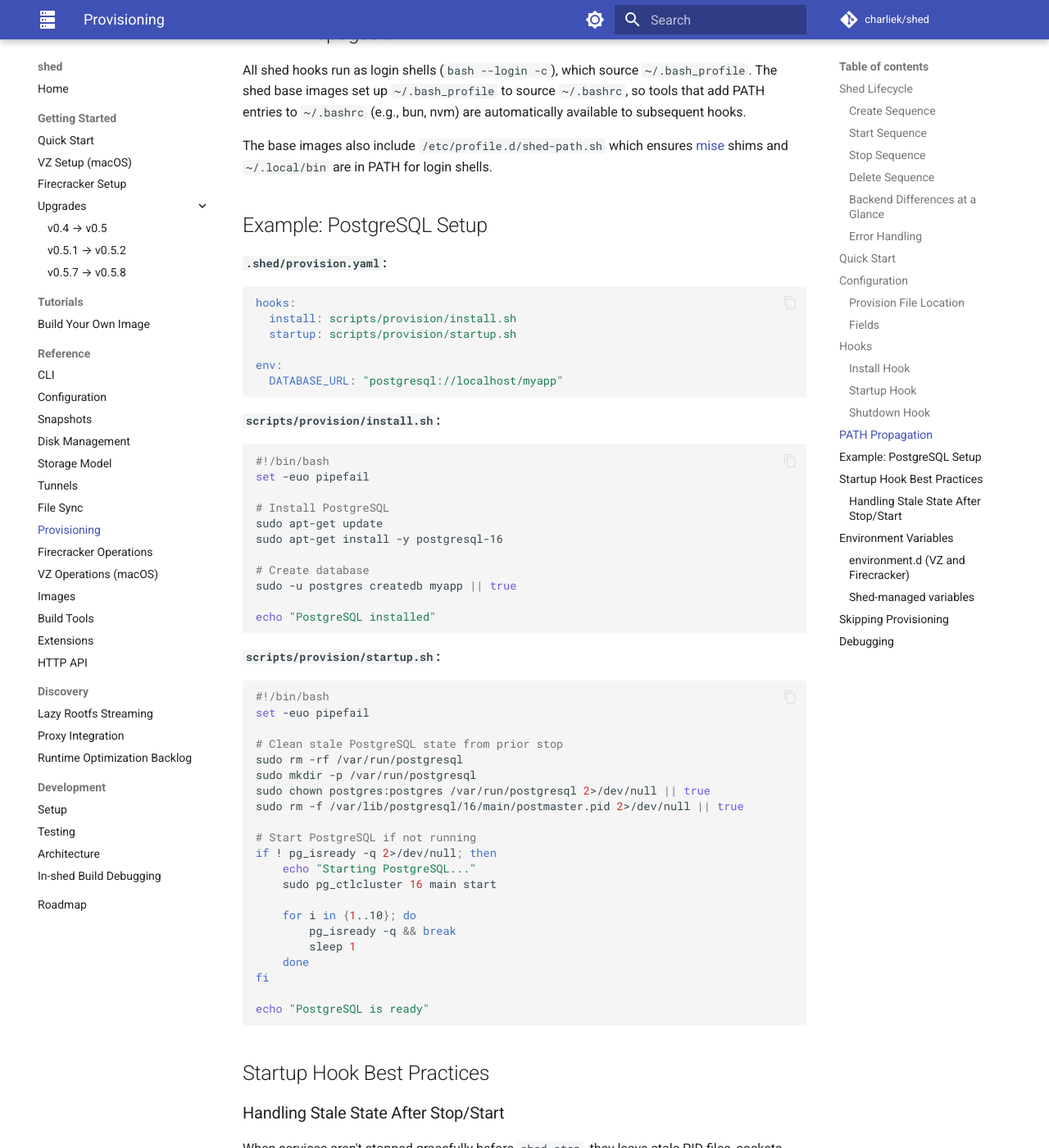
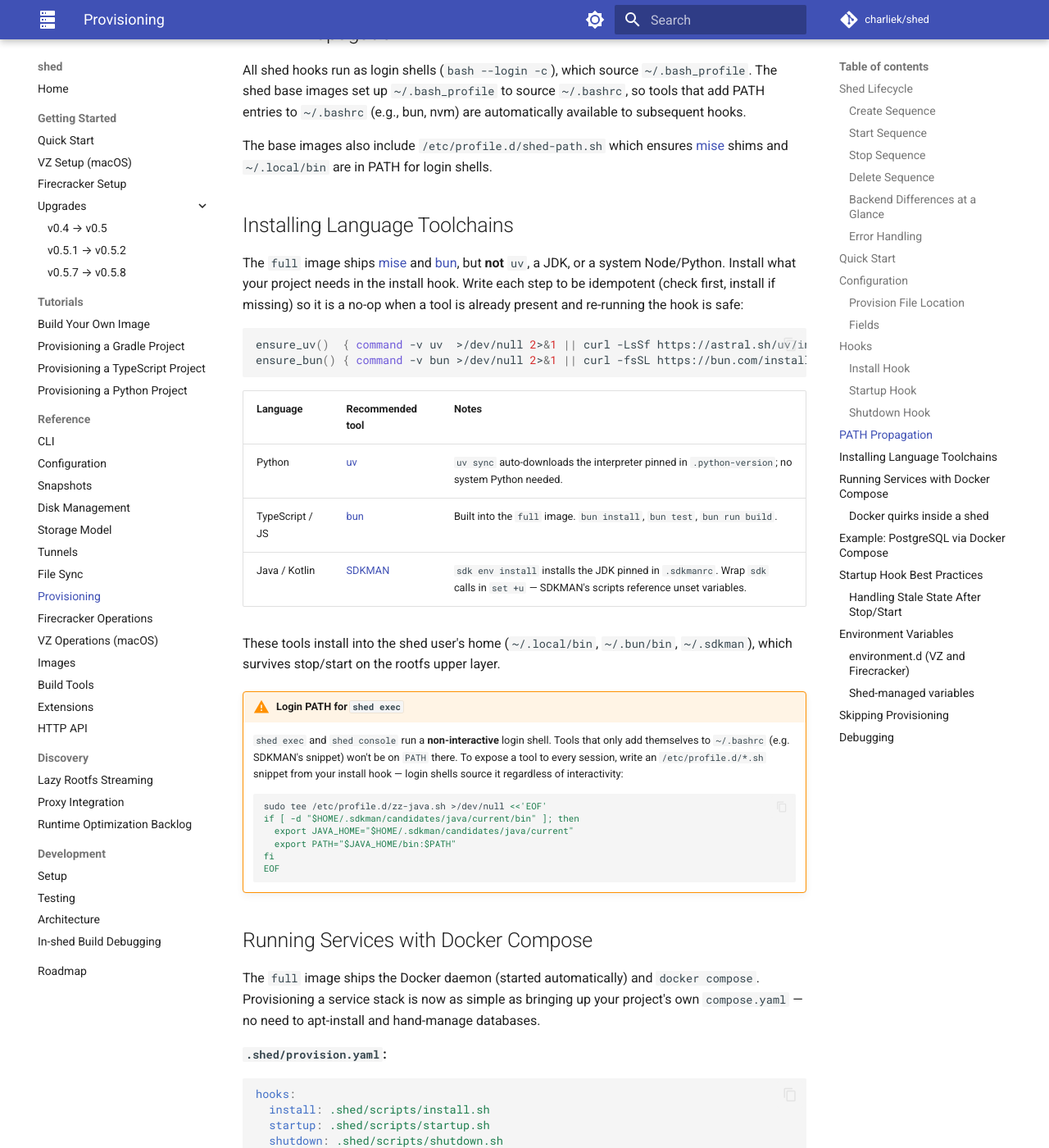
Before and after one commit to charliek/shed, an MkDocs documentation site: the page built from docs/reference/provisioning.md, in a window 1280 px wide and 1400 px high, scrolled down 5068 px. Shown: the whole window at 82% size. Built offline with MkDocs 1.6.1 and Material for MkDocs 9.7.7, drawn with Linux system fonts in a browser that asks for light colours; comment, search, counter and statistics services are not loaded; some of the changed text lies outside the part shown.

Commit message:
docs: refresh provisioning guide, add language tutorials, fix image claims
Provisioning reference:
- document the docker-compose service pattern (now that `full` ships
  Docker) as the recommended way to run Postgres/Redis/etc.
- add an "Installing language toolchains" section (uv / bun / SDKMAN) and
  the /etc/profile.d login-PATH gotcha for non-interactive `shed exec`.
- clarify that provision.yaml `env:` reaches hooks only; use
  /etc/environment.d for env that must reach exec/console/app sessions.
- document the two `full`-image Docker quirks (credsStore=shed blocks
  anonymous pulls; bridge:none breaks Testcontainers' default network).

New tutorials: provisioning a Gradle (SDKMAN + Testcontainers),
TypeScript (bun + compose), and Python (uv + compose) project.

Image-doc accuracy fixes (verified against vz/Dockerfile):
- `base`/`extensions` do NOT ship Docker CE — only `full` does.
- `full` ships Docker + mise + bun + coding agents, NOT a system
  Node.js/Python (install per-project; uv provisions Python).

Co-Authored-By: Claude Opus 4.8 (1M context) <noreply@anthropic.com>

````diff
--- a/docs/reference/provisioning.md
+++ b/docs/reference/provisioning.md
@@ -158,7 +158,107 @@ All shed hooks run as login shells (`bash --login -c`), which source `~/.bash_pr
 
 The base images also include `/etc/profile.d/shed-path.sh` which ensures [mise](https://mise.jdx.dev/) shims and `~/.local/bin` are in PATH for login shells.
 
-## Example: PostgreSQL Setup
+## Installing Language Toolchains
+
+The `full` image ships [mise](https://mise.jdx.dev/) and [bun](https://bun.sh/),
+but **not** `uv`, a JDK, or a system Node/Python. Install what your project needs
+in the install hook. Write each step to be idempotent (check first, install if
+missing) so it is a no-op when a tool is already present and re-running the hook
+is safe:
+
+```bash
+ensure_uv()  { command -v uv  >/dev/null 2>&1 || curl -LsSf https://astral.sh/uv/install.sh | sh; }
+ensure_bun() { command -v bun >/dev/null 2>&1 || curl -fsSL https://bun.com/install | bash; }
+```
+
+| Language | Recommended tool | Notes |
+|----------|------------------|-------|
+| Python | [uv](https://docs.astral.sh/uv/) | `uv sync` auto-downloads the interpreter pinned in `.python-version`; no system Python needed. |
+| TypeScript / JS | [bun](https://bun.sh/) | Built into the `full` image. `bun install`, `bun test`, `bun run build`. |
+| Java / Kotlin | [SDKMAN](https://sdkman.io/) | `sdk env install` installs the JDK pinned in `.sdkmanrc`. Wrap `sdk` calls in `set +u` — SDKMAN's scripts reference unset variables. |
+
+These tools install into the shed user's home (`~/.local/bin`, `~/.bun/bin`,
+`~/.sdkman`), which survives stop/start on the rootfs upper layer.
+
+!!! warning "Login PATH for `shed exec`"
+    `shed exec` and `shed console` run a **non-interactive** login shell. Tools
+    that only add themselves to `~/.bashrc` (e.g. SDKMAN's snippet) won't be on
+    `PATH` there. To expose a tool to every session, write an
+    `/etc/profile.d/*.sh` snippet from your install hook — login shells source
+    it regardless of interactivity:
+
+    ```bash
+    sudo tee /etc/profile.d/zz-java.sh >/dev/null <<'EOF'
+    if [ -d "$HOME/.sdkman/candidates/java/current/bin" ]; then
+      export JAVA_HOME="$HOME/.sdkman/candidates/java/current"
+      export PATH="$JAVA_HOME/bin:$PATH"
+    fi
+    EOF
+    ```
+
+## Running Services with Docker Compose
+
+The `full` image ships the Docker daemon (started automatically) and `docker
+compose`. Provisioning a service stack is now as simple as bringing up your
+project's own `compose.yaml` — no need to apt-install and hand-manage databases.
+
+**`.shed/provision.yaml`:**
+
+```yaml
+hooks:
+  install: .shed/scripts/install.sh
+  startup: .shed/scripts/startup.sh
+  shutdown: .shed/scripts/shutdown.sh
+```
+
+**`startup.sh`** brings the stack up every boot and waits for health:
+
+```bash
+#!/bin/bash
+set -euo pipefail
+cd "${SHED_WORKSPACE:-$PWD}"
+
+# Daemon auto-starts, but may not be ready the instant the hook fires.
+for i in $(seq 1 30); do docker info >/dev/null 2>&1 && break; sleep 1; done
+
+docker compose up -d
+# Wait until every service with a healthcheck reports healthy.
+for i in $(seq 1 30); do
+  pending="$(docker compose ps --format '{{.Name}} {{.Health}}' \
+    | awk '$2 != "" && $2 != "healthy" {print $1}')"
+  [ -z "$pending" ] && break
+  sleep 2
+done
+```
+
+**`shutdown.sh`** stops it gracefully (named volumes persist):
+
+```bash
+#!/bin/bash
+set -euo pipefail
+cd "${SHED_WORKSPACE:-$PWD}"
+docker compose down || true
+```
+
+!!! warning "Docker requires the `full` image"
+    Only the `full` variant ships the Docker daemon. With `base`/`extensions`,
+    `docker` is absent and these hooks will warn and continue.
+
+### Docker quirks inside a shed
+
+The `full` image's Docker is tuned for the nested-VM environment, which affects
+two common workflows. Handle them in your install hook:
+
+| Behavior | Effect | Fix in the install hook |
+|----------|--------|-------------------------|
+| `credsStore=shed` in `~/.docker/config.json` | Anonymous Docker Hub pulls fail when the host doesn't broker the registry. | Reset it so public images pull: `echo '{}' > ~/.docker/config.json` (back up first if you use a private registry via the host). |
+| `bridge: none` in `daemon.json` | The default `docker0` bridge is absent, so containers started on the **default** network get no published ports. `docker compose` is unaffected (it creates its own user-defined network), but [Testcontainers](https://testcontainers.com/) is not. | Re-enable it for Testcontainers: `jq 'del(.bridge)' /etc/docker/daemon.json` → write back → `sudo systemctl restart docker`. |
+
+## Example: PostgreSQL via Docker Compose
+
+For most projects, run Postgres from your `compose.yaml` (above) rather than
+installing it into the image. The example below is the **no-Docker alternative**
+— installing the service directly — kept for `base`/`extensions` images.
 
 **`.shed/provision.yaml`:**
 
@@ -298,6 +398,20 @@ env:
   NODE_ENV: "development"
 ```
 
+!!! warning "`provision.yaml` `env:` reaches hooks only"
+    Variables in the `env:` map are injected into the **provisioning hooks**,
+    not into later `shed exec` / `shed console` sessions or the app. To make a
+    variable available everywhere, write it to `/etc/environment.d/*.conf` from
+    your install hook (it is read per-exec):
+
+    ```bash
+    # In the install hook — available to every session afterward.
+    sudo tee /etc/environment.d/90-myapp.conf >/dev/null <<'EOF'
+    DATABASE_URL=postgresql://localhost/myapp
+    TESTCONTAINERS_RYUK_DISABLED=true
+    EOF
+    ```
+
 ## Skipping Provisioning
 
 ```bash
--- a/mkdocs.yml
+++ b/mkdocs.yml
@@ -98,6 +98,9 @@ nav:
           - v0.5.7 → v0.5.8: upgrades/v0.5.7-to-v0.5.8.md
   - Tutorials:
       - Build Your Own Image: tutorials/build-your-own-image.md
+      - Provisioning a Gradle Project: tutorials/gradle-provisioning.md
+      - Provisioning a TypeScript Project: tutorials/typescript-provisioning.md
+      - Provisioning a Python Project: tutorials/python-provisioning.md
   - Reference:
       - CLI: reference/cli.md
       - Configuration: reference/configuration.md
````
Also changed, not shown: docs/reference/images.md (+12 -3 lines), docs/tutorials/build-your-own-image.md (+3 -3 lines), docs/tutorials/gradle-provisioning.md (added, +145 -0 lines), docs/tutorials/python-provisioning.md (added, +144 -0 lines), docs/tutorials/typescript-provisioning.md (added, +133 -0 lines).
